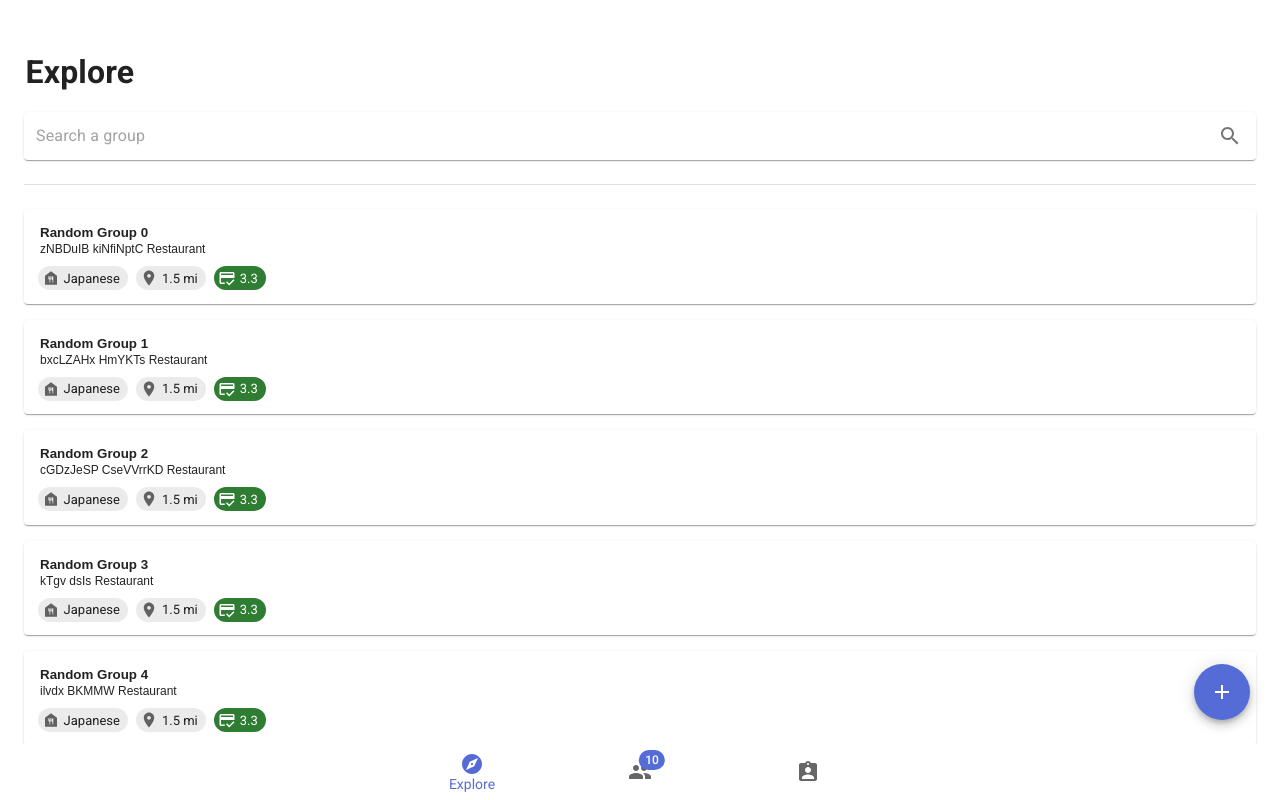
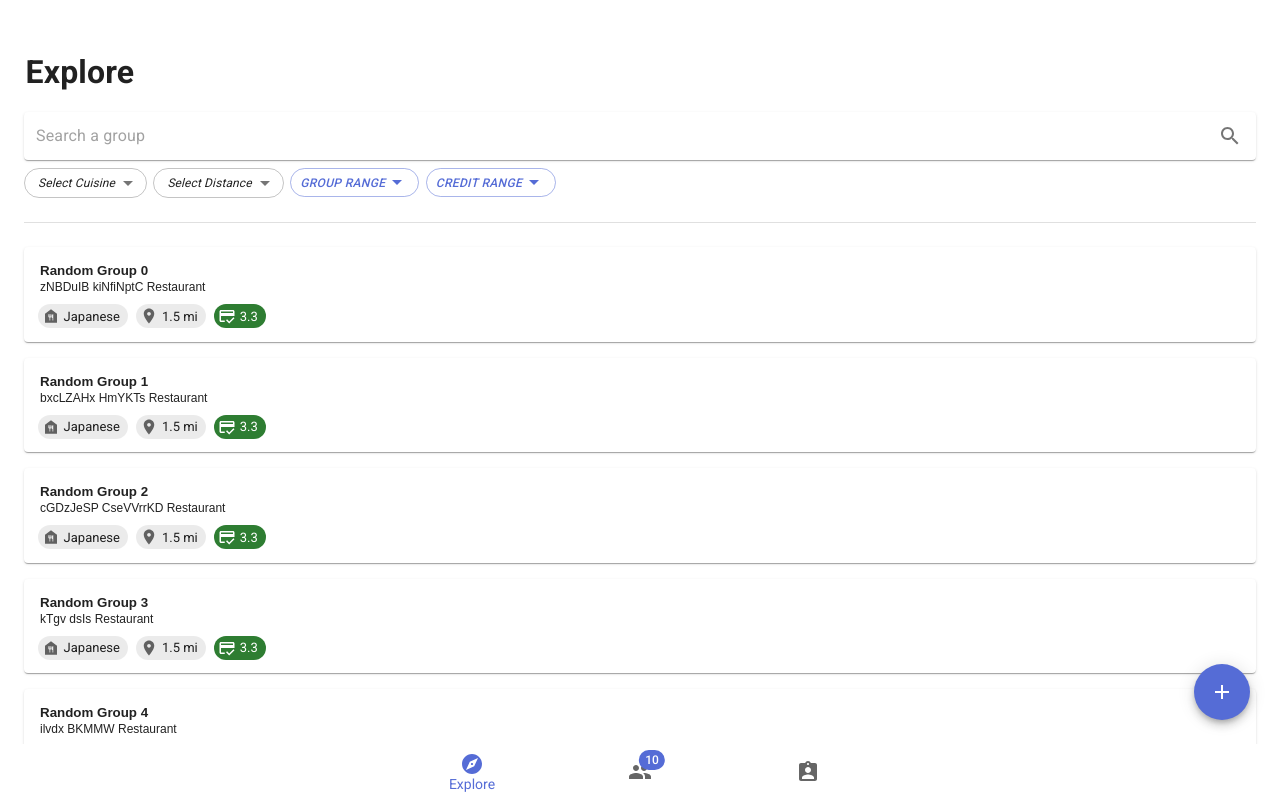
Before and after one commit to nyucc2022/FoodieNet-frontend, a React (Create React App) app: page /dashboard/explore in a window 1280 px wide. Built offline with nearby package versions, Linux system fonts and the light colour scheme.

Commit message:
feat: support explore page

```diff
--- /dev/null
+++ b/src/components/pillRanger/index.tsx
@@ -0,0 +1,65 @@
+import * as React from 'react';
+
+import { Button, Popover, Slider, SxProps, Theme, Typography } from '@mui/material';
+import { ArrowDropDown } from '@mui/icons-material';
+
+export interface IPillRanger {
+    placeholder: string;
+    ranging: [number, number];
+    onChange?: (value: [number, number]) => void;
+    sx?: SxProps<Theme> | undefined;
+}
+
+export default function PillRanger({ placeholder, ranging, onChange, sx={} }: IPillRanger) {
+    const [range, changeRange] = React.useState<[number, number]>(ranging);
+    const [open, setOpen] = React.useState(false);
+    const anchorRef = React.useRef<HTMLButtonElement>(null);
+
+    const handleValueChange = (event: Event, value: number | number[], activeThumb: number) => {
+        const v = value as [number, number];
+        if (v[0] !== range[0] || v[1] !== range[1]) {
+            changeRange(v);
+            onChange && onChange(v);
+        }
+    };
+
+    return (
+        <>
+            <Button sx={{
+                marginTop: 1,
+                marginRight: 0.8,
+                paddingTop: 0.4,
+                paddingBottom: 0.2,
+                fontSize: 12,
+                borderRadius: 6,
+                ...sx,
+            }} variant="outlined" ref={anchorRef} size="small" onClick={() => setOpen(!open)}>
+                {range.join('-') === ranging.join('-') ? <em>{placeholder}</em> : range.join(' - ')}
+                <ArrowDropDown sx={{ marginTop: -0.25 }} />
+            </Button>
+
+            <Popover
+                open={open}
+                anchorEl={anchorRef.current}
+                onClose={() => setOpen(false)}
+                anchorOrigin={{
+                    vertical: 'bottom',
+                    horizontal: 'left',
+                }}
+            >
+                <Typography sx={{ paddingX: 5, paddingTop: 1, width: 250, }}>
+                    <Slider
+                        value={range}
+                        onChange={handleValueChange}
+                        getAriaValueText={num => `${num} People`}
+                        step={1}
+                        marks={true}
+                        min={ranging[0]}
+                        max={ranging[1]}
+                        valueLabelDisplay="off"
+                    />
+                </Typography>
+            </Popover>
+        </>
+    );
+}
--- /dev/null
+++ b/src/components/pillSelector/index.tsx
@@ -0,0 +1,52 @@
+import * as React from 'react';
+
+import { FormControl, MenuItem, Select, SelectChangeEvent, SxProps, Theme } from '@mui/material';
+
+export interface IPillSelector {
+    items: ({
+        children: JSX.Element | JSX.Element[];
+        value: string;
+    } | string)[];
+    placeholder: string;
+    multiple?: boolean;
+    onChange?: (value: string | string[]) => void;
+    sx?: SxProps<Theme> | undefined;
+}
+
+export default function PillSelector({ items, placeholder, onChange, multiple=false, sx={} }: IPillSelector) {
+    const [value, changeValue] = React.useState<string[] | string>(multiple ? [] : '');
+    const handleValueChange = (event: SelectChangeEvent<string>, child: React.ReactNode) => {
+        changeValue(event.target.value);
+        onChange && onChange(event.target.value);
+    };
+
+    return (
+        <FormControl variant="outlined" size="small" sx={{ marginTop: 1, marginRight: 0.8, ...sx }}>
+            <Select sx={{
+                paddingTop: 0.1,
+                maxHeight: 30,
+                fontSize: 12,
+                borderRadius: 6,
+            }} MenuProps={{
+                MenuListProps: {
+                    dense: true,
+                },
+                PaperProps: {
+                    style: {
+                        minWidth: 120,
+                    },
+                },
+            }} renderValue={selected => {
+                if (!selected || !selected.length) {
+                    return <em>{placeholder}</em>;
+                }
+
+                return multiple ? (selected as any).join(', ') : selected;
+            }} multiple={multiple} displayEmpty value={value as string} onChange={handleValueChange} placeholder={placeholder}>
+                {items
+                    .map(v => typeof(v) === 'string' ? {value: v, children: v} : v)
+                    .map(v => <MenuItem key={v.value} value={v.value}>{v.children}</MenuItem>)}
+            </Select>
+        </FormControl>
+    );
+}
--- a/src/pages/dashboard/explore/index.tsx
+++ b/src/pages/dashboard/explore/index.tsx
@@ -7,6 +7,8 @@ import { IGroupInfo } from '../../../api/interface';
 import { searchGroup, sleep } from '../../../api/api';
 import { CreditScore, FoodBank, LocationOn } from '@mui/icons-material';
 import AppContext from '../../../api/state';
+import PillSelector from '../../../components/pillSelector';
+import PillRanger from '../../../components/pillRanger';
 
 export default function Explore() {
     const ctx = React.useContext(AppContext);
@@ -54,6 +56,12 @@ export default function Explore() {
                 </IconButton>
             </Paper>
 
+            <PillSelector multiple placeholder="Select Cuisine" items={['Native', 'Maxican', 'Japanese', 'Chinese']} onChange={doSearch} />
+            <PillSelector placeholder="Select Distance" items={['< 1km', '< 3km', '< 5km', '< 10km']} onChange={doSearch} />
+
+            <PillRanger placeholder="Group Range" ranging={[2, 20]} onChange={doSearch} />
+            <PillRanger placeholder="Credit Range" ranging={[0, 5]} onChange={doSearch} />
+
             {searchResult?.length || (searchResult === null) ?
                 <Divider sx={{ marginY: 3 }}/> : null}
 
```
